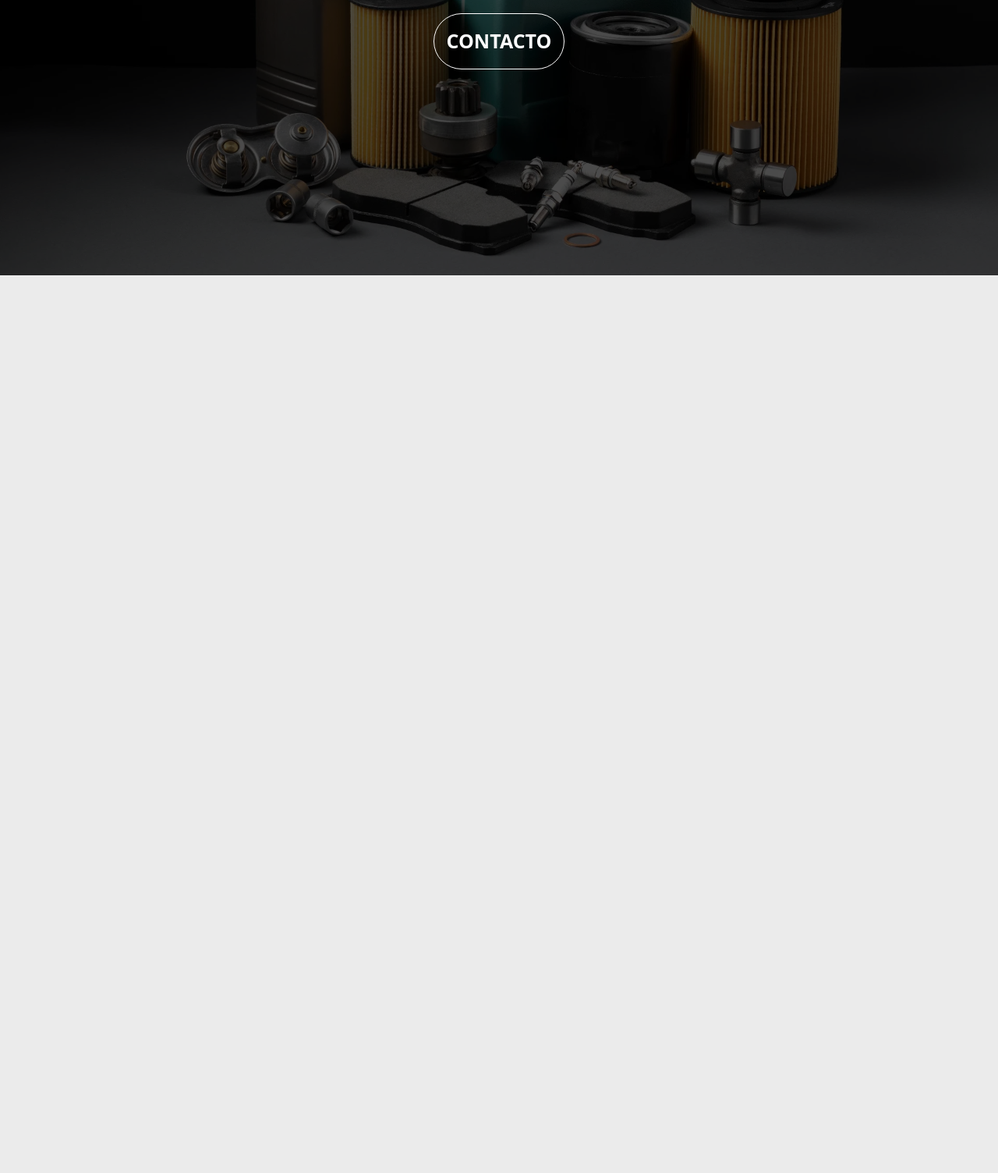
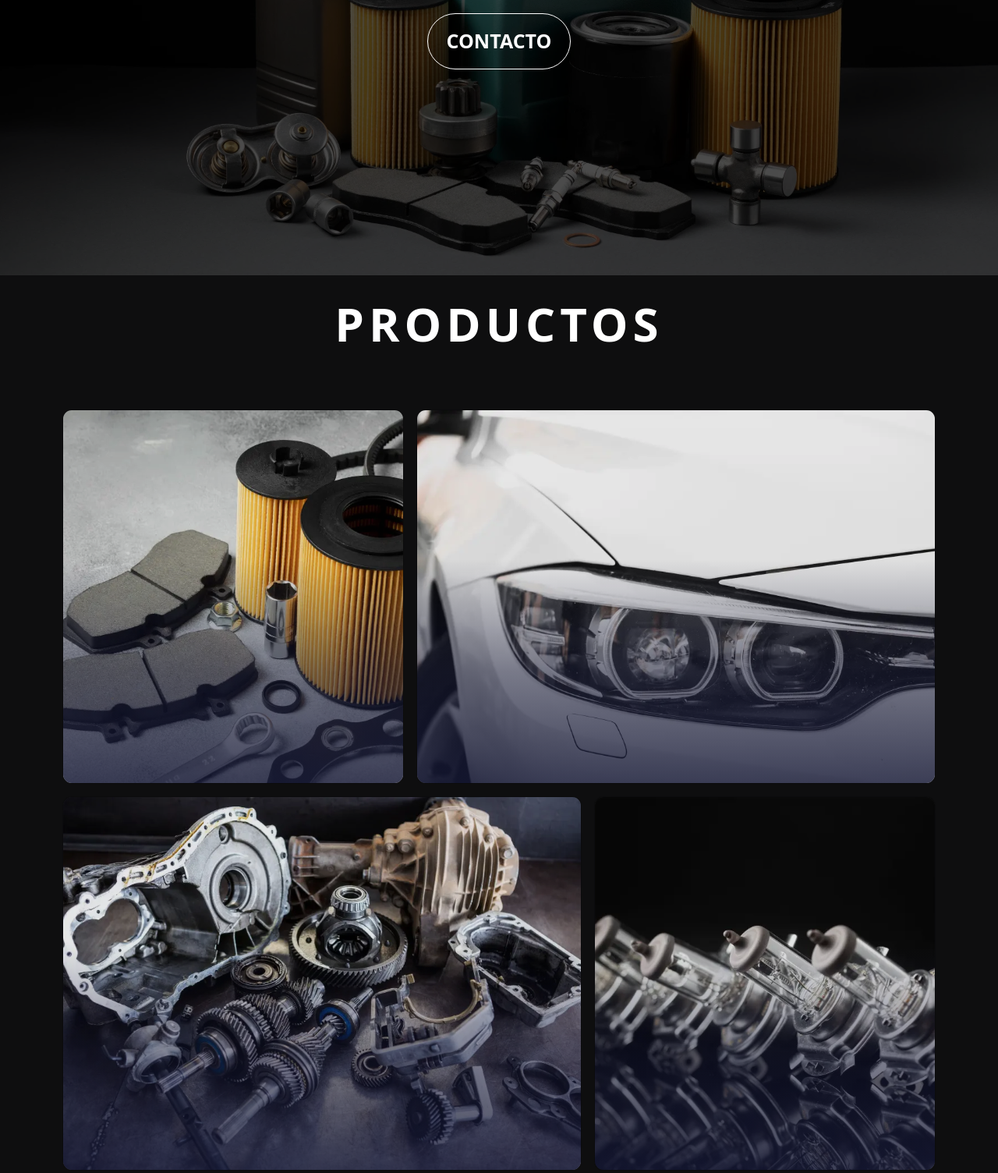
Before and after one commit to whoskelos/landing-recambios-margaritas, an Astro site: page / in a window 1280 px wide. Shown: the part 447-1951 px from the top of the page at 78% size. Before the commit the page ends 800 px from the top, so only its background shows below. Built offline with nearby package versions, Linux system fonts and the light colour scheme; Astro itself is replaced by a stand-in of ours.

Commit message:
add Products section

```diff
--- /dev/null
+++ b/src/components/Bento.astro
@@ -0,0 +1,50 @@
+---
+import BentoItem from "./BentoItem.astro";
+---
+
+<section
+    class={`
+    w-full max-w-[1400px]
+    grid lg:grid-cols-10 auto-rows-[30rem] gap-4
+    mx-auto p-6 md:p-12 lg:p-20
+  `}
+>
+<!-- TODO: FADE CON TITULO DE CADA TIPO DE PRODUCTO -->
+    <BentoItem class="col-span-10 lg:col-span-4" title={``}>
+        <div
+            slot="image"
+            class="background transition-scale absolute bottom-0 left-0 top-0
+        -z-10 h-full w-full bg-cover bg-center bg-no-repeat opacity-90 bg-blend-luminosity duration-1000 ease-in-out group-hover:scale-110 bg-[url('/filtros.webp')]"
+        >
+        </div>
+
+        <p slot="content" class="max-w-xl text-base md:text-lg"></p>
+    </BentoItem>
+    <BentoItem class="col-span-10 lg:col-span-6" title={``}>
+        <div
+            slot="image"
+            class="background transition-scale absolute bottom-0 left-0 top-0
+    -z-10 h-full w-full bg-cover bg-center bg-no-repeat opacity-90 bg-blend-luminosity duration-1000 ease-in-out group-hover:scale-110 bg-[url('/faros.webp')]"
+        >
+        </div>
+        <p slot="content" class="max-w-xl text-base md:text-lg"></p>
+    </BentoItem>
+    <BentoItem title="" class="col-span-10 lg:col-span-6">
+        <div
+            slot="image"
+            class="background transition-scale absolute bottom-0 left-0 top-0
+        -z-10 h-full w-full bg-cover bg-center bg-no-repeat opacity-90 bg-blend-luminosity duration-1000 ease-in-out group-hover:scale-110 bg-[url('/transmision.webp')]"
+        >
+        </div>
+        <p slot="content" class="max-w-xl text-base md:text-lg"></p>
+    </BentoItem>
+    <BentoItem class="col-span-10 lg:col-span-4" title={``}>
+        <div
+            slot="image"
+            class="background transition-scale absolute bottom-0 left-0 top-0
+        -z-10 h-full w-full bg-cover bg-center bg-no-repeat opacity-90 bg-blend-luminosity duration-1000 ease-in-out group-hover:scale-110 bg-[url('/bombillas.webp')]"
+        >
+        </div>
+        <p slot="content" class="max-w-xl text-base md:text-lg"></p>
+    </BentoItem>
+</section>
--- /dev/null
+++ b/src/components/BentoItem.astro
@@ -0,0 +1,47 @@
+---
+interface Props {
+  class?: string
+  title: string
+  subtitle?: string
+}
+
+const { title, subtitle } = Astro.props
+---
+<article
+  class={`
+  ${Astro.props.class}
+  col-span-5
+  relative rounded-xl
+  backdrop-blur-md
+  border border-black/10
+  shadow-inner shadow-white/10
+  overflow-hidden
+  group
+`}
+>
+  <div
+    class="absolute bottom-0 top-0 z-10 h-full w-full
+    bg-gradient-to-b from-transparent from-40% via-[#151836]/50 to-[#151836]/80"
+  >
+  </div>
+
+  <slot name="image" />
+
+  <div
+    class="relative z-20 flex h-full select-none flex-col justify-end gap-1 p-4 text-lg md:p-6"
+  >
+    <h2 class="mb-4 text-balance text-3xl font-semibold uppercase text-white">
+      {title}
+    </h2>
+
+    {
+      subtitle && (
+        <h3 class="-mt-4 mb-4 text-3xl font-semibold text-sky-200/80">
+          {subtitle}
+        </h3>
+      )
+    }
+
+    <slot name="content" />
+  </div>
+</article>
--- a/src/components/Home.astro
+++ b/src/components/Home.astro
@@ -9,7 +9,7 @@
             En recambios las margaritas puedes encontrar todo tipo de recambios
             para el automóvil, piezas , baterias, aceite, accesorios
         </h2>
-        <a href="#"class="inline-block border border-white rounded-full text-white text-[25px] p-4 font-semibold mt-6 hover:bg-red-500 transition-colors hover:border-red-500">CONTACTO</a>
+        <a href="#"class="inline-block border border-white rounded-full text-white text-[25px] px-6 py-4 font-semibold mt-6 hover:bg-red-500 transition-colors hover:border-red-500">CONTACTO</a>
     </div>
 </section>
 
--- /dev/null
+++ b/src/components/Products.astro
@@ -0,0 +1,12 @@
+---
+import Bento from "@components/Bento.astro";
+---
+
+<section class="w-full bg-[#0e0e0f] py-8">
+    <h1
+        class="text-6xl text-white font-semibold uppercase text-center tracking-widest"
+    >
+        Productos
+    </h1>
+    <Bento />
+</section>
--- a/src/pages/index.astro
+++ b/src/pages/index.astro
@@ -2,11 +2,13 @@
 import Home from "@components/Home.astro";
 import Layout from "../layouts/Layout.astro";
 import Header from "@components/Header.astro";
+import Products from "@components/Products.astro"
 ---
 
 <Layout title="Recambios Las Margaritas">
     <Header />
     <Home />
+    <Products />
 </Layout>
 
 <style></style>
```
Also changed, not shown: public/bombillas.webp (added), public/faros.webp (added), public/filtros.webp (added), public/transmision.webp (added).
